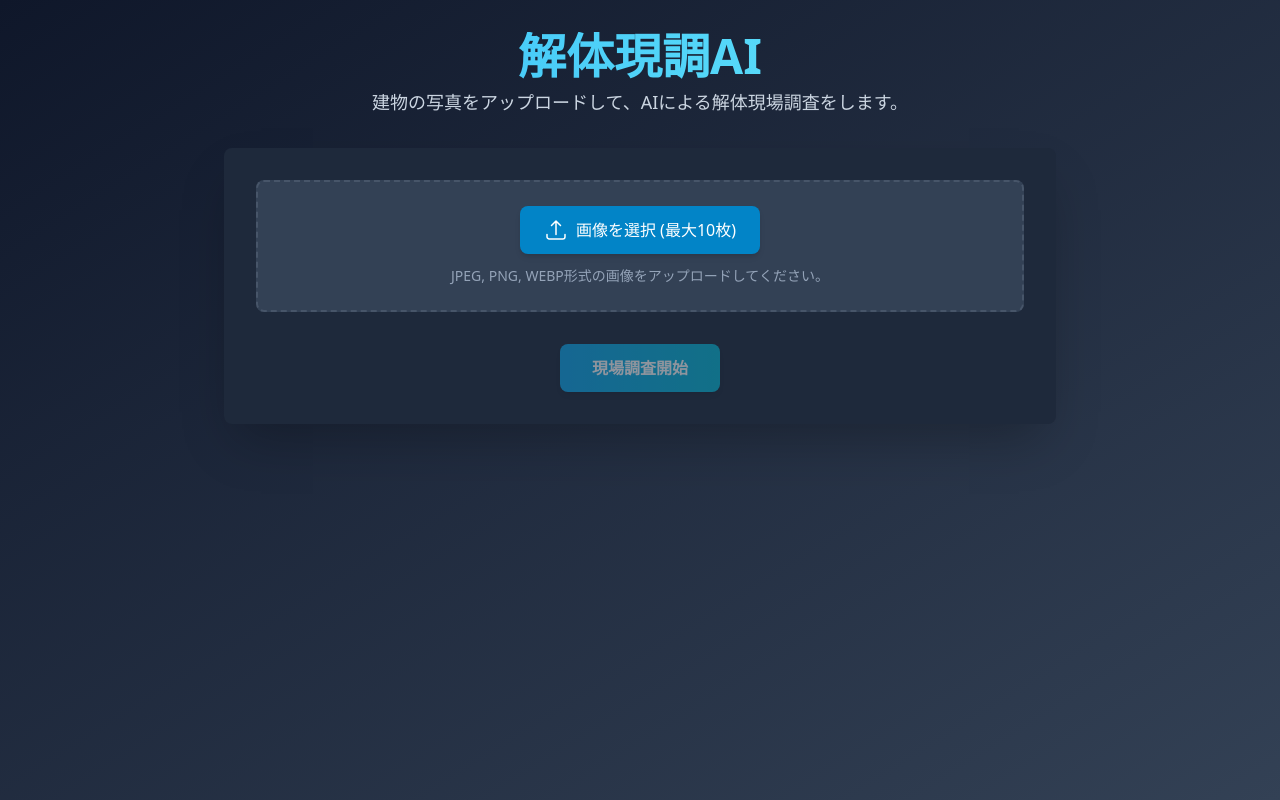
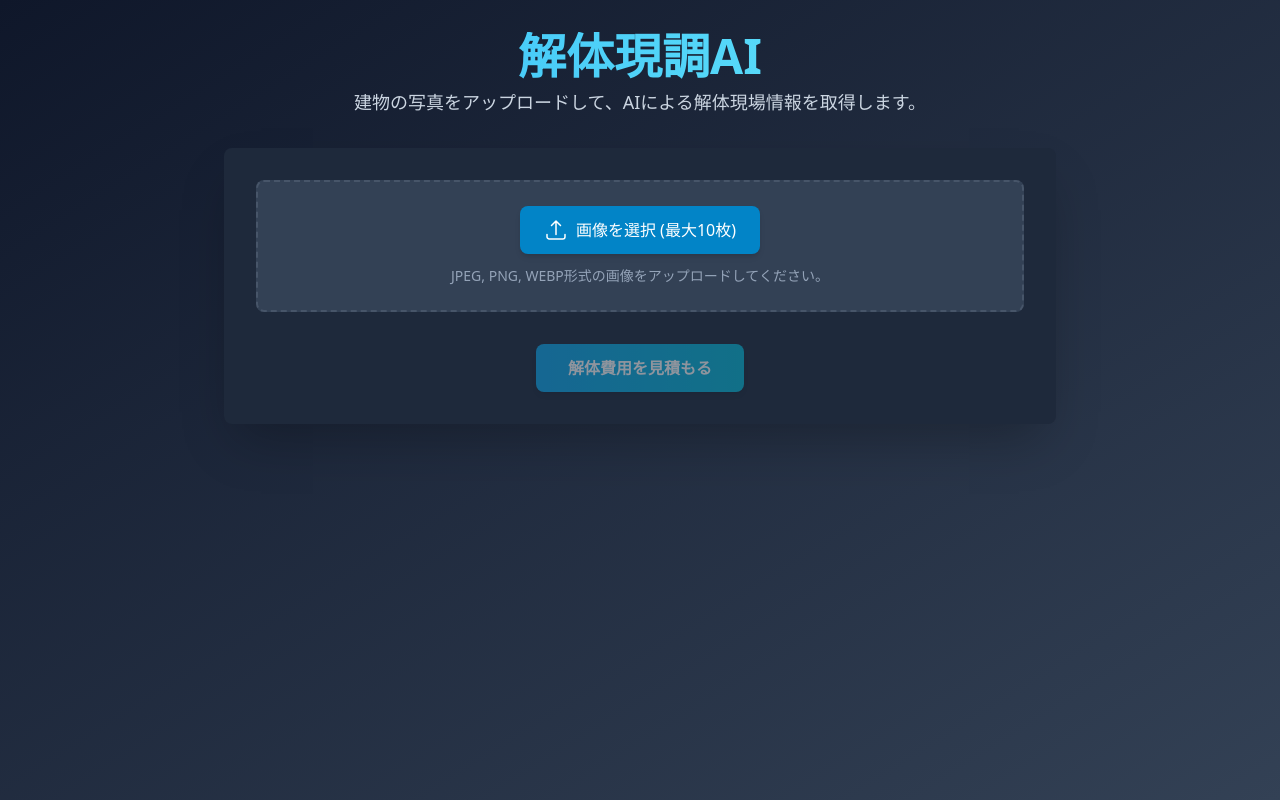
Before and after one commit to RenKuroda/kaitai-ai-ver2, a React (Vite) app: page / in a window 1280 px wide. Built offline with nearby package versions, Linux system fonts and the light colour scheme; some icons are missing.

Commit message:
fix: ensure Vite injects OPENAI_API_KEY via define

```diff
--- a/App.tsx
+++ b/App.tsx
@@ -275,7 +275,7 @@ const App: React.FC = () => {
           <h1 className="text-4xl sm:text-5xl font-bold text-transparent bg-clip-text bg-gradient-to-r from-sky-400 to-cyan-300">
             解体現調AI
           </h1>
-          <p className="mt-2 text-lg text-slate-300">建物の写真をアップロードして、AIによる解体現場調査をします。</p>
+          <p className="mt-2 text-lg text-slate-300">建物の写真をアップロードして、AIによる解体現場情報を取得します。</p>
         </header>
 
         <main className="bg-slate-800 shadow-2xl rounded-lg p-6 sm:p-8">
@@ -299,7 +299,7 @@ const App: React.FC = () => {
               className="px-8 py-3 bg-gradient-to-r from-sky-500 to-cyan-500 hover:from-sky-600 hover:to-cyan-600 text-white font-semibold rounded-lg shadow-md disabled:opacity-50 disabled:cursor-not-allowed transition-all duration-300 ease-in-out transform hover:scale-105 focus:outline-none focus:ring-2 focus:ring-sky-400 focus:ring-opacity-75"
               aria-live="polite"
             >
-              {isLoading ? '現調中...' : '現場調査開始'}
+              {isLoading ? '現調中...' : '解体費用を見積もる'}
             </button>
             {!aiInstance && !error?.includes("初期化エラー") && !error?.includes("APIキー") && <p className="text-xs text-yellow-400 mt-2">AIサービスの準備中です...</p>}
           </div>
@@ -318,7 +318,7 @@ const App: React.FC = () => {
             <div className="bg-slate-800 shadow-2xl rounded-lg p-6 sm:p-8">
               <div className="flex justify-between items-center mb-4">
                 <h2 id="history-heading" className="text-2xl font-semibold text-sky-400">
-                  現場履歴
+                現場履歴
                 </h2>
                 <button
                   onClick={() => setIsHistoryDetailsVisible(!isHistoryDetailsVisible)}
```
